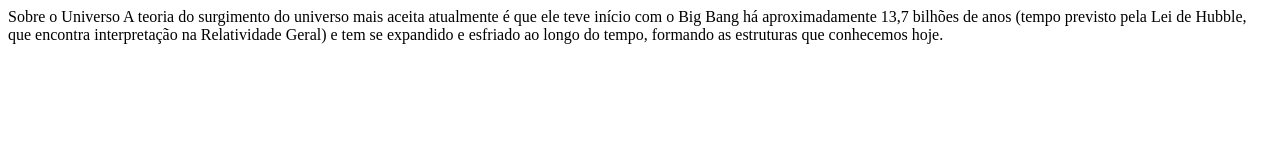
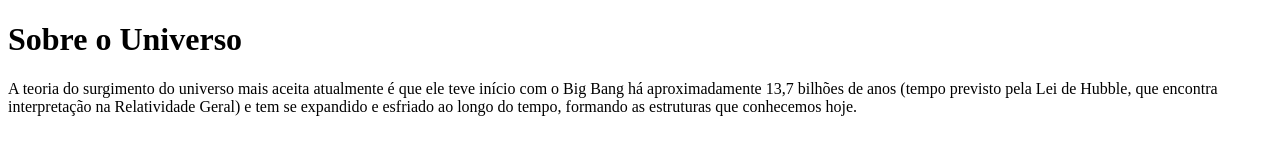
Before and after one commit to Thiagocastrojuchem/Thiago-HTML, a plain HTML site: page index.html in a window 1280 px wide. Drawn offline with Linux system fonts and the light colour scheme.

Commit message:
Update index.html

```diff
--- a/index.html
+++ b/index.html
@@ -6,13 +6,12 @@
     <title>Document</title>
 </head>
 <body>
-    Sobre o Universo
+    <h1>Sobre o Universo</h1>
 
-    A teoria do surgimento do universo mais aceita atualmente é
+    <p>A teoria do surgimento do universo mais aceita atualmente é
     que ele teve início com o Big Bang há aproximadamente
     13,7 bilhões de anos (tempo previsto pela Lei de Hubble,
     que encontra interpretação na Relatividade Geral) e tem se
-    expandido e esfriado ao longo do tempo, formando as estruturas que conhecemos hoje.
-
+    expandido e esfriado ao longo do tempo, formando as estruturas que conhecemos hoje.</p>
 </body>
 </html>
```
